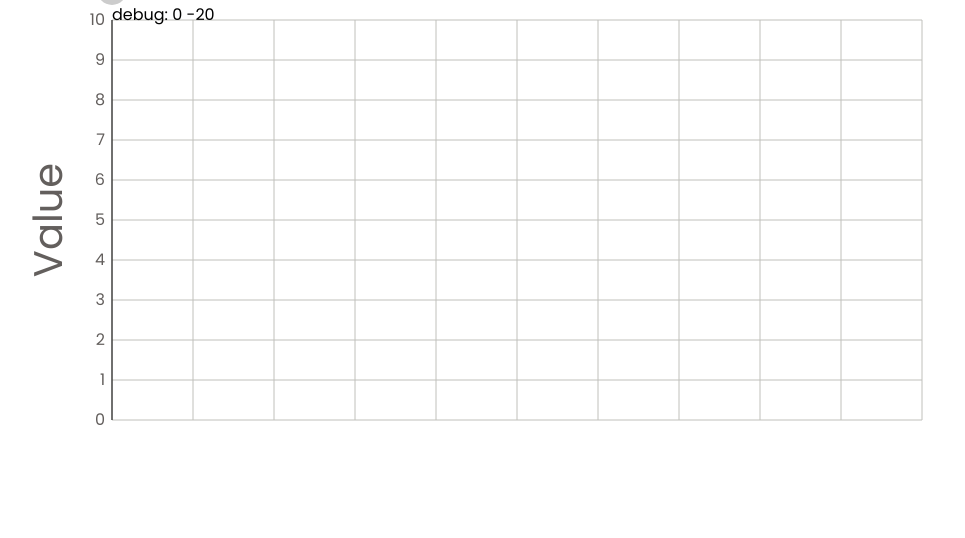
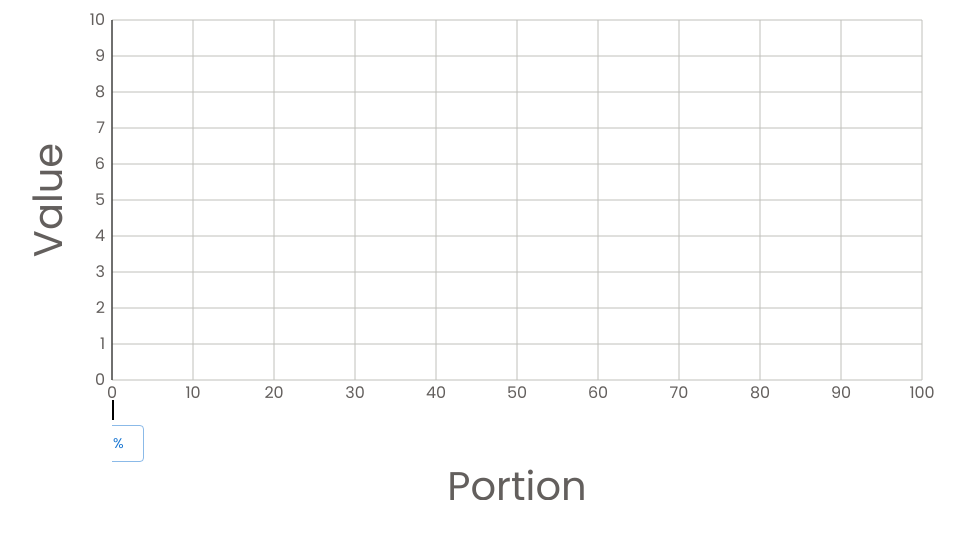
Before and after one commit to yongtenglei/cake, a React (Create React App) app: page / in a window 1280 px wide. Shown: the top 538 px of the page, without its empty margins (8-973 px from the left). Built offline with nearby package versions, Linux system fonts and the light colour scheme.

Commit message:
reorganize click handlers to allow for dragging

```diff
--- a/src/App.tsx
+++ b/src/App.tsx
@@ -1,25 +1,22 @@
 import React from 'react'
 import { scaleLinear } from 'd3'
-import { AxisLeft, AxisBottom } from './components/Axes'
-import { height, width, innerHeight, innerWidth, margin } from './spacing'
+import {  innerHeight, innerWidth, margin } from './spacing'
 import { DrawingLayer } from './components/DrawingLayer'
 import { GraphContext } from './GraphContext'
 // import CakeRoundedIcon from '@material-ui/icons/CakeRounded';
 
 export const App = () => {
   const yScale = scaleLinear().domain([0, 10]).range([innerHeight, 0]).nice()
-
   const xScale = scaleLinear().domain([0, 100]).range([0, innerWidth]).nice()
 
   return (
-    <GraphContext.Provider value={{ yScale, xScale }}>
-      <svg width={width} height={height}>
-        <g transform={`translate(${margin.left},${margin.top})`}>
-          <AxisBottom />
-          <AxisLeft />
-          <DrawingLayer />
-        </g>
-      </svg>
+    <GraphContext.Provider
+      value={{
+        yScale,
+        xScale,
+      }}
+    >
+      <DrawingLayer />
     </GraphContext.Provider>
   )
 }
--- a/src/components/Axes.tsx
+++ b/src/components/Axes.tsx
@@ -47,14 +47,14 @@ export const AxisBottom = () => {
   const { xScale } = useContext(GraphContext)
   return (
     <>
-      {/* <text
+      <text
         className="axis-label"
         x={innerWidth / 2}
         y={innerHeight + xAxisLabelOffset}
         textAnchor="middle"
       >
         Portion
-      </text> */}
+      </text>
       {xScale.ticks().map((tickValue) => (
         <g
           className="tick"
@@ -62,13 +62,13 @@ export const AxisBottom = () => {
           transform={`translate(${xScale(tickValue)},0)`}
         >
           <line y2={innerHeight} />
-          {/* <text
+          <text
             style={{ textAnchor: 'middle' }}
             dy=".7em"
             y={innerHeight + tickOffset}
           >
             {tickValue}
-          </text> */}
+          </text>
         </g>
       ))}
     </>
--- a/src/components/Bracket/ValueBrackets.tsx
+++ b/src/components/Bracket/ValueBrackets.tsx
@@ -17,7 +17,7 @@ export const ValueBrackets = ({
   setSegmentLength,
 }: ValueBracketsProps) => {
   return (
-    <foreignObject x={0} y={bottom} width={width} height="100">
+    <foreignObject x={0} y={bottom+20} width={width} height="100">
       {segments.map((seg, i) => (
         <ValueBracket
           segment={seg}
@@ -47,7 +47,7 @@ export const ValueBracket = ({
   const onChange = (e: React.ChangeEvent<HTMLInputElement>) => {
     const value = e.target.value
     if (value === '') {
-      // something
+      setSegmentLength(id, 0)
     }
     const newSliceSize = parseInt(value)
     if (!isNaN(newSliceSize)) {
@@ -56,8 +56,14 @@ export const ValueBracket = ({
   }
   const handleKeyPress = (e: React.KeyboardEvent<HTMLInputElement>) => {
     if (e.key === 'Enter' || e.key === 'Escape') {
-      setEditing(false)
+      exitEditing()
     }
+  }
+  const exitEditing = () => {
+    if(slicesize === 0) {
+      setSegmentLength(id, -1) // remove zero-size segment only on exit
+    }
+    setEditing(false)
   }
   return (
     <>
@@ -78,7 +84,7 @@ export const ValueBracket = ({
               type="number"
               autoFocus
               value={slicesize}
-              onBlur={() => setEditing(false)}
+              onBlur={exitEditing}
               onKeyDown={handleKeyPress}
               onChange={onChange}
               variant="outlined"
--- a/src/components/DrawingLayer.tsx
+++ b/src/components/DrawingLayer.tsx
@@ -1,7 +1,8 @@
-import React, { ReactEventHandler, useCallback, useState } from 'react'
+import React, { useContext, useCallback, useState } from 'react'
 import { useMousePosition } from '../hooks/useMousePosition'
-import { margin, innerHeight as bottom, innerWidth } from '../spacing'
-import { ValueBubble } from './Value'
+import { height, width, margin, innerHeight, innerWidth } from '../spacing'
+import { ValueBubbles } from './Value'
+import { AxisLeft, AxisBottom } from './Axes'
 import { ValueBrackets } from './Bracket/ValueBrackets'
 import { Segment, DrawnSegment } from '../types'
 import { Segments } from './Segments'
@@ -13,9 +14,7 @@ import {
 // ids starting at 0. Increment every time you use one.
 let id = 0
 
-interface DrawingLayerProps {}
-
-export const DrawingLayer = ({}: DrawingLayerProps) => {
+export const DrawingLayer = () => {
   const convertToPixels = useConvertSegToPixels()
   const convertFromPixels = useConvertSegFromPixels()
 
@@ -36,15 +35,13 @@ export const DrawingLayer = ({}: DrawingLayerProps) => {
 
   const sloped = false // whether lines must be flat or can be angled
 
-  // Annoyingly, need to compensate for graph margins when calculating mouse coordinates.
-  const { x, y, bind } = useMousePosition()
+  let { mouseX, mouseY, bind } = useMousePosition()
   // Don't let mouseX go more left than previous line
-  let mouseX = Math.max(x - margin.left, leftX)
+  mouseX = Math.max(mouseX, leftX)
   // Snap to end if mouse within 10 pixels
   if (mouseX + 10 > innerWidth) {
     mouseX = innerWidth
   }
-  const mouseY = y - margin.top
   // set upper left point of shape to be same as mouse Y when drawing rectangles
   leftY = sloped ? leftY : mouseY
 
@@ -78,7 +75,7 @@ export const DrawingLayer = ({}: DrawingLayerProps) => {
           // don't allow endpoint to go over 100
           const endpoint = Math.min(seg.x1 + newWidth, 100)
           delta = endpoint - seg.x2
-          if (newWidth <= 0) {
+          if (newWidth < 0) {
             return null
           }
           // alter width of changed segment
@@ -104,13 +101,10 @@ export const DrawingLayer = ({}: DrawingLayerProps) => {
     [segments, setSegments]
   )
 
-  const pixelSegmentsWithCurrent: DrawnSegment[] = [...segments].map(
-    convertToPixels
-  )
-
+  const segmentsWithCurrent: Segment[] = [...segments]
   if (isDrawing) {
-    // the segment we are currently drawing
-    pixelSegmentsWithCurrent.push({
+    segmentsWithCurrent.push(
+      convertFromPixels({
         id: id + 1,
         x1: leftX,
         y1: leftY,
@@ -118,31 +112,42 @@ export const DrawingLayer = ({}: DrawingLayerProps) => {
         y2: mouseY,
         type: 'drawn',
       })
+    )
   }
+  const pixelSegmentsWithCurrent: DrawnSegment[] = [...segmentsWithCurrent].map(
+    convertToPixels
+  )
 
   return (
-    <g>
-      <text>{'debug: ' + mouseX + ' ' + mouseY}</text>
+    <div {...bind} onClick={onClick}>
+      <svg width={width} height={height}>
+        <g transform={`translate(${margin.left},${margin.top})`}>
+          <AxisBottom />
+          <AxisLeft />
+          {/* <text>{'debug: ' + mouseX + ' ' + mouseY}</text> */}
+          {/* <rect
+        fill="transparent"
 
-      <Segments segments={pixelSegmentsWithCurrent} />
+        height={innerHeight}
+        width={innerWidth}
+      ></rect> */}
+
+          <Segments
+            segments={pixelSegmentsWithCurrent}
+            mouseX={mouseX}
+            mouseY={mouseY}
+          />
 
           {/* bubbles displaying values. Must be after other items to display on top */}
-      {pixelSegmentsWithCurrent.map(({ x2, y2, id }) => (
-        <ValueBubble x={x2} y={y2} value={y2} key={id} />
-      ))}
-      {/* {isDrawing && <ValueBubble x={mouseX} y={mouseY} value={mouseY} />} */}
+          {/* <ValueBubbles segments={pixelSegmentsWithCurrent} /> */}
 
-      <ValueBrackets segments={segments} setSegmentLength={setSegmentLength} />
-
-      {/* invisible bounding box for capturing mouse x and y
-          must be last so it's on top of everything */}
-      <rect
-        fill="transparent"
-        {...bind}
-        onClick={onClick}
-        height={bottom}
-        width={innerWidth + 10}
-      ></rect>
+          <ValueBrackets
+            segments={segmentsWithCurrent}
+            setSegmentLength={setSegmentLength}
+          />
+          {/* invisible bounding box for capturing mouse x and y */}
         </g>
+      </svg>
+    </div>
   )
 }
--- a/src/components/Segments.tsx
+++ b/src/components/Segments.tsx
@@ -1,27 +1,44 @@
-import React from 'react'
+import React, { useState } from 'react'
 import { innerHeight as bottom } from '../spacing'
 import { DrawnSegment } from '../types'
 
 interface SegmentsProps {
   segments: DrawnSegment[]
+  mouseX: number
+  mouseY: number
 }
 
-export const Segments = ({ segments }: SegmentsProps) => {
+export const Segments = ({ segments, mouseX, mouseY }: SegmentsProps) => {
+  // console.log(x)
+  // Don't let mouseX go more left than previous line
+  // let mouseX = Math.max(x - margin.left, leftX)
+  const [isMoving, setIsMoving] = useState(false)
+  const onMouseDown = () => {
+    console.log(mouseX)
+    setIsMoving(true)
+  }
+  const onMouseMove = () => {
+    if(isMoving) {
+        console.log(mouseX)
+    }
+  }
+
   return (
     <>
-      {segments.map(({ x1, y1, x2, y2 }) => (
-        <React.Fragment key={x1}>
-          {/* top line for previous segments */}
-          <line stroke="black" x1={x1} y1={y1} x2={x2} y2={y2} />
+      {segments.map(({ x1, y1, x2, y2, id }) => (
+        <React.Fragment key={id}>
+          {/* top line */}
+          <line stroke="black" x1={x1} y1={y1} x2={x2} y2={y2} onClick={onMouseDown} onMouseMove={onMouseMove}/>
 
-          {/* fill for previous segments */}
+          {/* fill */}
           <path
             fill="#666"
             fillOpacity={0.5}
             d={`M${x1},${y1} L${x2},${y2} L${x2},${bottom} L${x1},${bottom}`}
+            onClick={onMouseDown}
           />
-          {/* right line for previous segments */}
-          <line stroke="black" x1={x2} y1={0} x2={x2} y2={bottom} />
+          {/* right line */}
+          <line stroke="black" x1={x2} y1={0} x2={x2} y2={bottom}  />
         </React.Fragment>
       ))}
     </>
--- a/src/components/Value.tsx
+++ b/src/components/Value.tsx
@@ -1,5 +1,18 @@
 import { useContext } from 'react'
 import { GraphContext } from '../GraphContext'
+import { DrawnSegment } from '../types'
+
+interface ValueBubblesProps {
+  segments: DrawnSegment[]
+}
+
+export const ValueBubbles = ({ segments }: ValueBubblesProps) => (
+  <>
+    {segments.map(({ x1, x2, y2, id }) => (
+      <ValueBubble x={x1 + (x2 - x1) / 2} y={y2} value={y2} key={id} />
+    ))}
+  </>
+)
 
 interface ValueBubbleProps {
   x: number
@@ -11,7 +24,7 @@ export const ValueBubble = ({ x, y, value }: ValueBubbleProps) => {
   const { yScale } = useContext(GraphContext)
   const formatValue = (val: number) => yScale.invert(val).toFixed(1)
   return (
-    <g transform={`translate(${x} ${y - 10})`} key={x}>
+    <g transform={`translate(${x} ${y})`} key={x}>
       <circle r={15} fill={'#ccc'} className={'bubble'} />
       <text dominantBaseline="middle" textAnchor="middle">
         {formatValue(value)}
--- a/src/hooks/useMousePosition.ts
+++ b/src/hooks/useMousePosition.ts
@@ -1,8 +1,9 @@
 import { useState, useMemo } from 'react'
+import { margin } from '../spacing'
 
 export const useMousePosition = () => {
-  const [x, setX] = useState(0)
-  const [y, setY] = useState(0)
+  const [mouseX, setMouseX] = useState(0)
+  const [mouseY, setMouseY] = useState(0)
 
   // by binding to a specific DOM element, we scope the x and y relative to that element
   const bind: {
@@ -10,12 +11,14 @@ export const useMousePosition = () => {
   } = useMemo(
     () => ({
       onMouseMove: (event) => {
-        setX(event.nativeEvent.offsetX)
-        setY(event.nativeEvent.offsetY)
+        setMouseX(event.clientX - margin.left)
+        setMouseY(event.clientY - margin.top)
+        // setX(event.nativeEvent.offsetX)
+        // setY(event.nativeEvent.offsetY)
       },
     }),
     []
   )
 
-  return { x, y, bind }
+  return { mouseX, mouseY, bind }
 }
--- a/src/spacing.ts
+++ b/src/spacing.ts
@@ -1,7 +1,7 @@
 export const width = 960
 export const height = 500
-export const margin = { top: 20, right: 30, bottom: 80, left: 120 }
-export const xAxisLabelOffset = 60
+export const margin = { top: 20, right: 30, bottom: 120, left: 120 }
+export const xAxisLabelOffset = 120
 export const yAxisLabelOffset = 50
 export const innerHeight = height - margin.top - margin.bottom
 export const innerWidth = width - margin.left - margin.right
```
Lines whose indentation alone changed are shown as unchanged.
